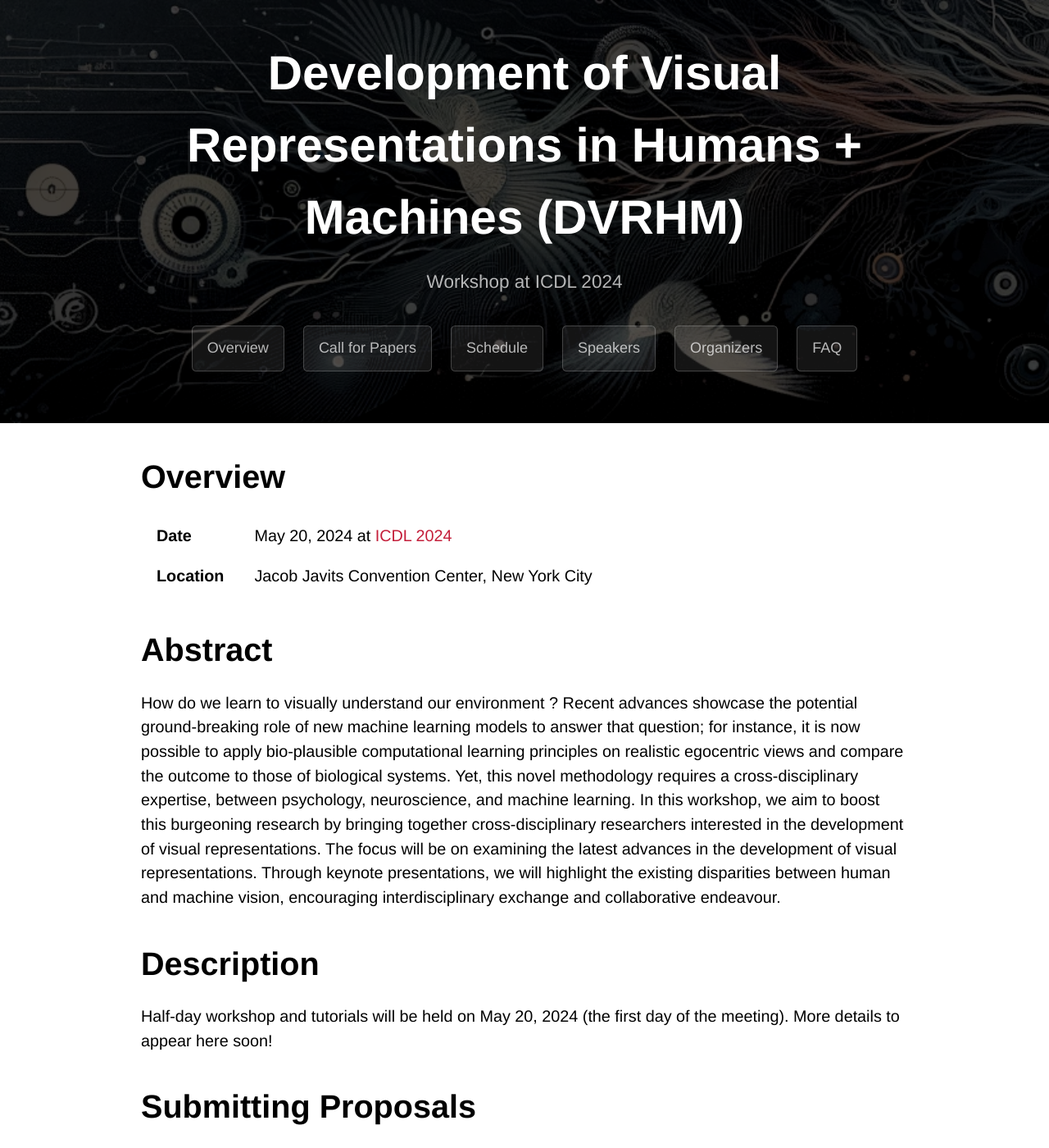
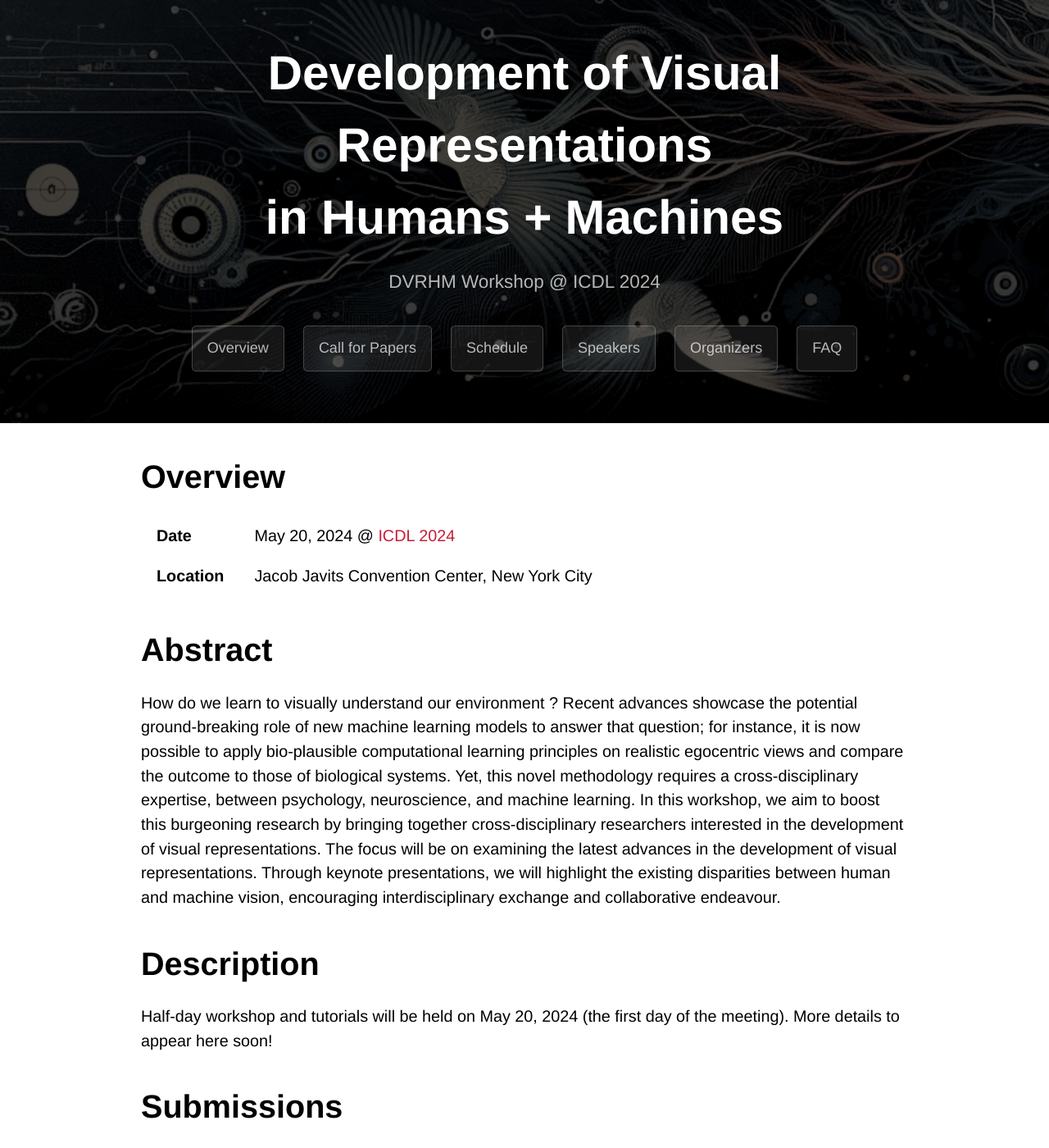
Before and after one commit to ICDL-DVRHM/icdl-dvrhm.github.io, a Jekyll site: the page built from index.md, in a window 1280 px wide and 1400 px high. Shown: the whole window at 82% size. Built offline with Jekyll 4.4.1, drawn with Linux system fonts in a browser that asks for light colours; some web fonts are replaced.

Commit message:
aesthetics

```diff
--- a/_config.yml
+++ b/_config.yml
@@ -1,5 +1,6 @@
-title:       Development of Visual Representations in Humans + Machines (DVRHM)
-description: Workshop at ICDL 2024
+title: Development of Visual Representations in Humans + Machines
+description: DVRHM Workshop @ ICDL 2024
+# description: Workshop @ [ICDL 2024](https://www.icdl.com/conferences/dir2024)
 
 timezone: US/Eastern
 
--- a/_layouts/default.html
+++ b/_layouts/default.html
@@ -23,7 +23,7 @@
     <a id="skip-to-content" href="#content">Skip to the content.</a>
 
     <header class="page-header" role="banner">
-      <h1 class="project-name">{{ site.title | default: page.title }}</h1>
+      <h1 class="project-name">{{ site.title | default: page.title | replace: "in ", "<br>in "}}</h1>
       <h2 class="project-tagline">{{ page.description | default: site.description }}</h2>
       {% if site.logo %}
       <div class="logo-container">
--- a/index.md
+++ b/index.md
@@ -5,7 +5,7 @@ title: Overview
 
 # Overview
 
-| **Date** | May 20, 2024 at [ICDL 2024](https://www.icdl.com/conferences/dir2024) |
+| **Date** | May 20, 2024 @ [ICDL 2024](https://www.icdl.com/conferences/dir2024) |
 | **Location** | Jacob Javits Convention Center, New York City |
 
 # Abstract
@@ -16,6 +16,6 @@ How do we learn to visually understand our environment ? Recent advances showcas
 
 Half-day workshop and tutorials will be held on May 20, 2024 (the first day of the meeting). More details to appear here soon!
 
-# Submitting Proposals
+# Submissions
 
 Proposals should be no more than two pages and should include a title, an abstract, a description of the workshop or tutorial concept, the target audience, a list of presenters, information on whether the session will be open to paper or poster submission, and a link to the workshop or tutorial website if applicable. Please make use of the template provided here.
```
Also changed, not shown: favicon.ico (deleted).
